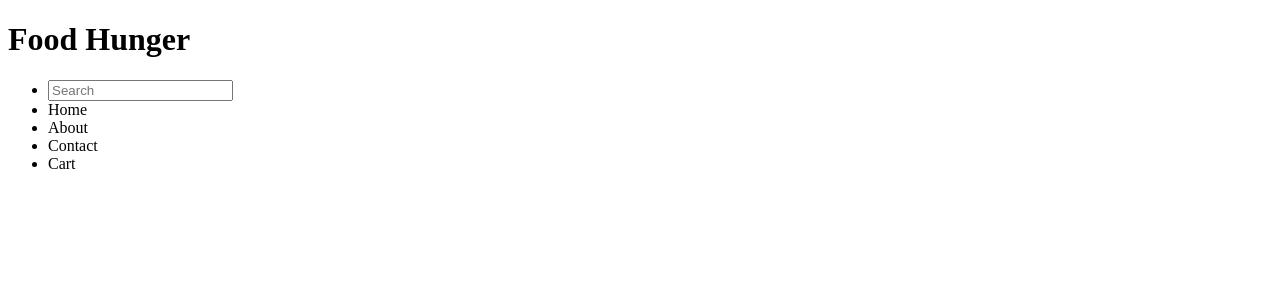
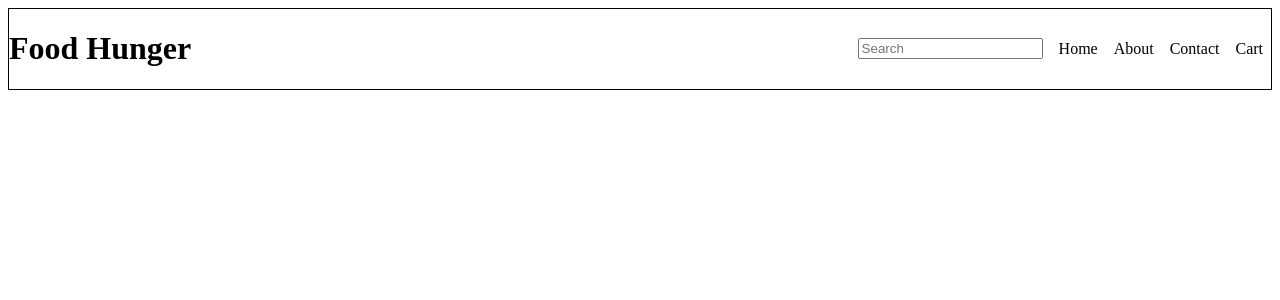
Before and after one commit to ankyv/food-hunger-app, a React (Vite) app: page / in a window 1280 px wide. Shown: the top 300 px of the page. Built offline with nearby package versions, Linux system fonts and the light colour scheme.

Commit message:
added index.css file

```diff
--- /dev/null
+++ b/index.css
@@ -0,0 +1,18 @@
+.header {
+  border: 1px solid black;
+  display: flex;
+  justify-content: space-between;
+  align-items: center;
+}
+
+.nav-items {
+  /* border: 1px solid red; */
+  display: flex;
+  justify-content: space-around;
+  align-items: center;
+  list-style-type: none;
+}
+
+.nav-items > li {
+  padding: 0 8px;
+}
--- a/index.html
+++ b/index.html
@@ -3,11 +3,12 @@
   <head>
     <meta charset="UTF-8" />
     <meta name="viewport" content="width=device-width, initial-scale=1.0" />
+    <link rel="stylesheet" href="index.css" />
     <title>Project</title>
   </head>
   <body>
     <div id="root">Not Rendered</div>
 
-    <script type="module" src="./App.js"></script>
+    <script type="module" src="./src/App.js"></script>
   </body>
 </html>
--- a/components/Header.js
+++ b/src/components/Header.js
@@ -4,12 +4,12 @@ const Search = () => {
 
 const Header = () => {
   return (
-    <div>
+    <div className="header">
       <div>
         <h1>Food Hunger</h1>
       </div>
       <div>
-        <ul>
+        <ul className="nav-items">
           <li>
             <Search />
           </li>
```
Also changed, not shown: src/App.js (renamed from App.js).
